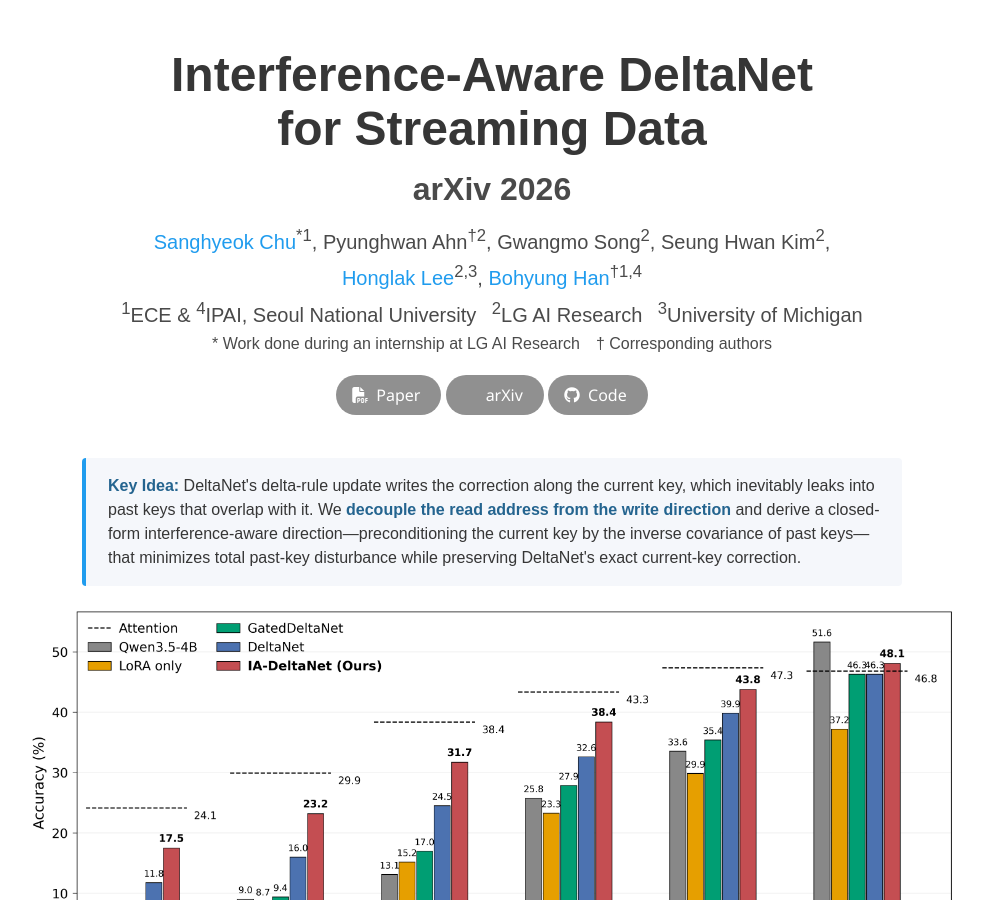
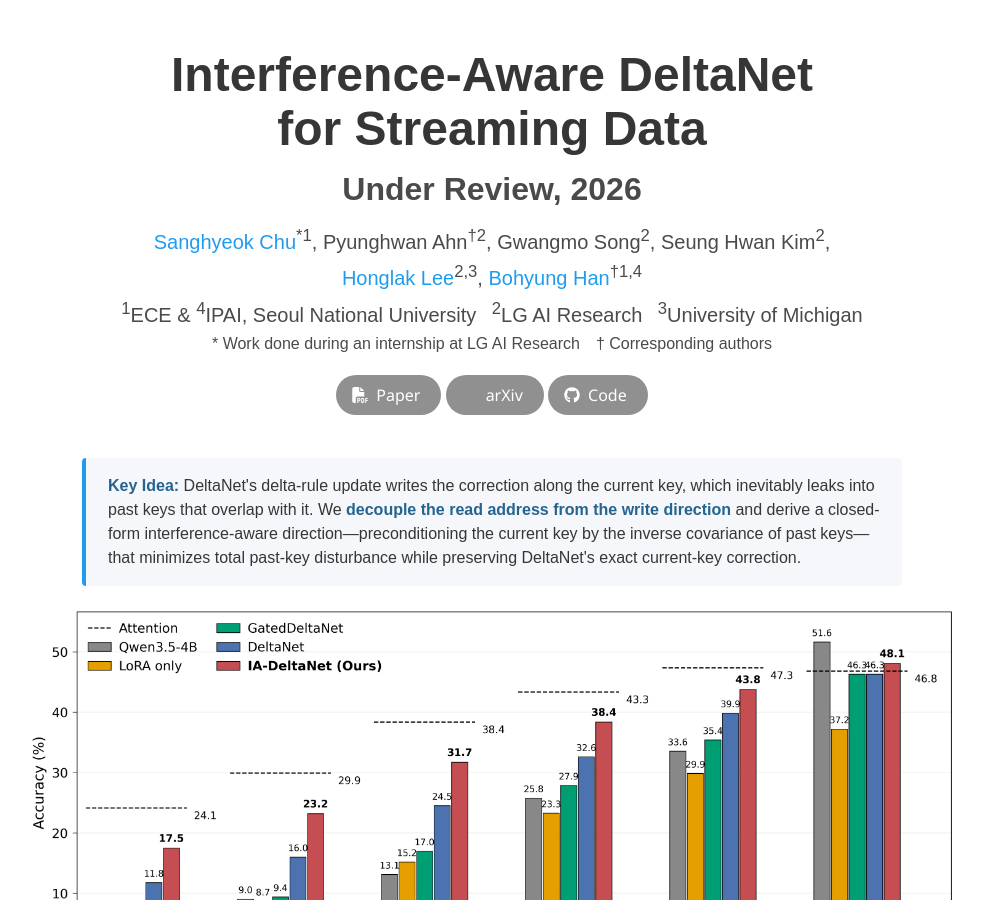
Before and after one commit to sanghyeokchu/sanghyeokchu.github.io, a Jekyll site: the page ia-deltanet/index.html, which Jekyll copies as it is, in a window 1280 px wide and 900 px high. Shown: the whole window, without its empty margins (148-1131 px from the left). Built offline with Jekyll 4.4.1, drawn with Linux system fonts in a browser that asks for light colours; some web fonts are replaced; a style sheet for code colours, icons or effects is not loaded.

Commit message:
Correct IA-DeltaNet submission status

```diff
--- a/ia-deltanet/index.html
+++ b/ia-deltanet/index.html
@@ -148,7 +148,7 @@
           </h1>
 
           <div class="is-size-3 publication-authors" style="margin-top:-15px;margin-bottom:10px;font-weight:bold;">
-            <span class="author-block">arXiv 2026</span>
+            <span class="author-block">Under Review, 2026</span>
           </div>
 
           <div class="is-size-5 publication-authors">
```
